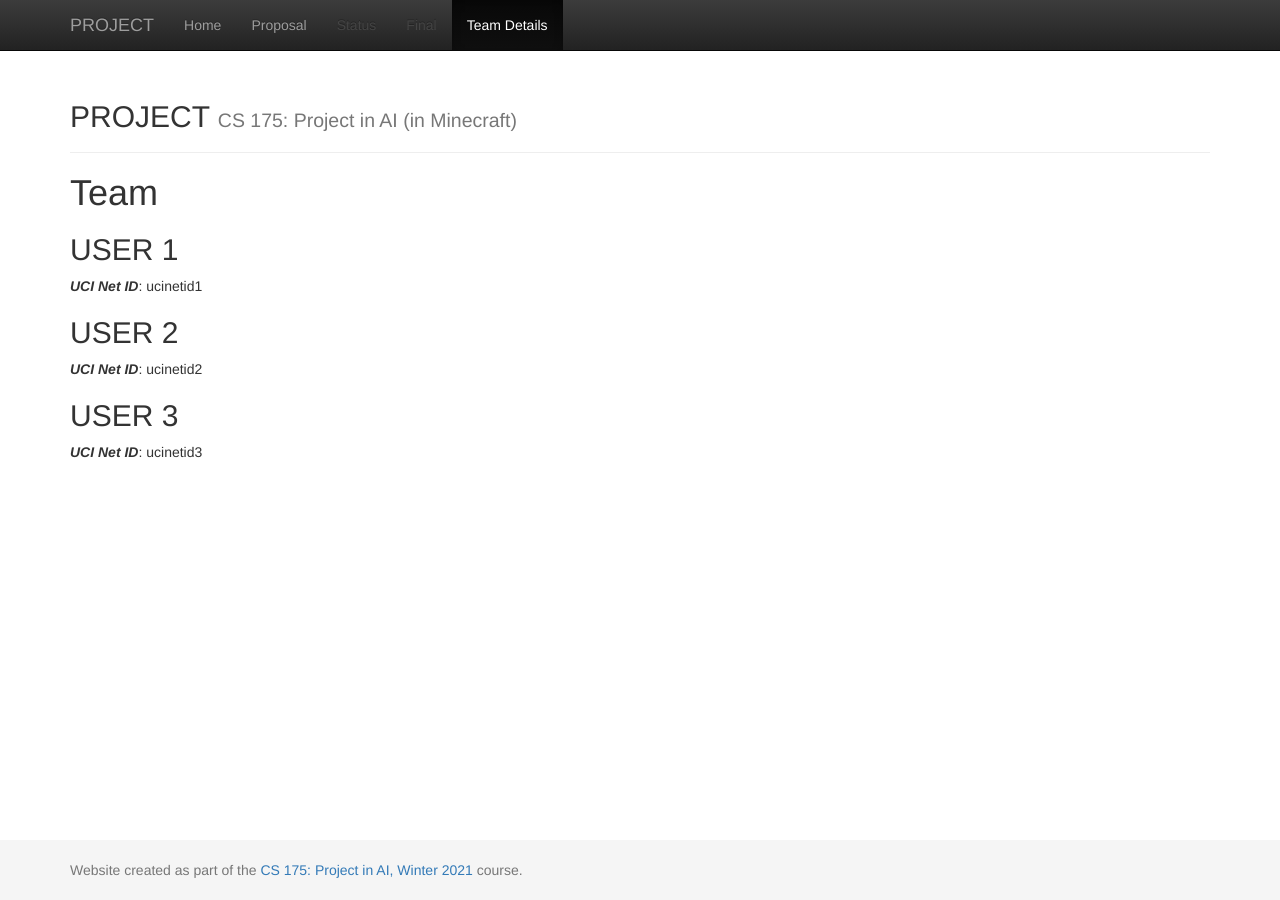
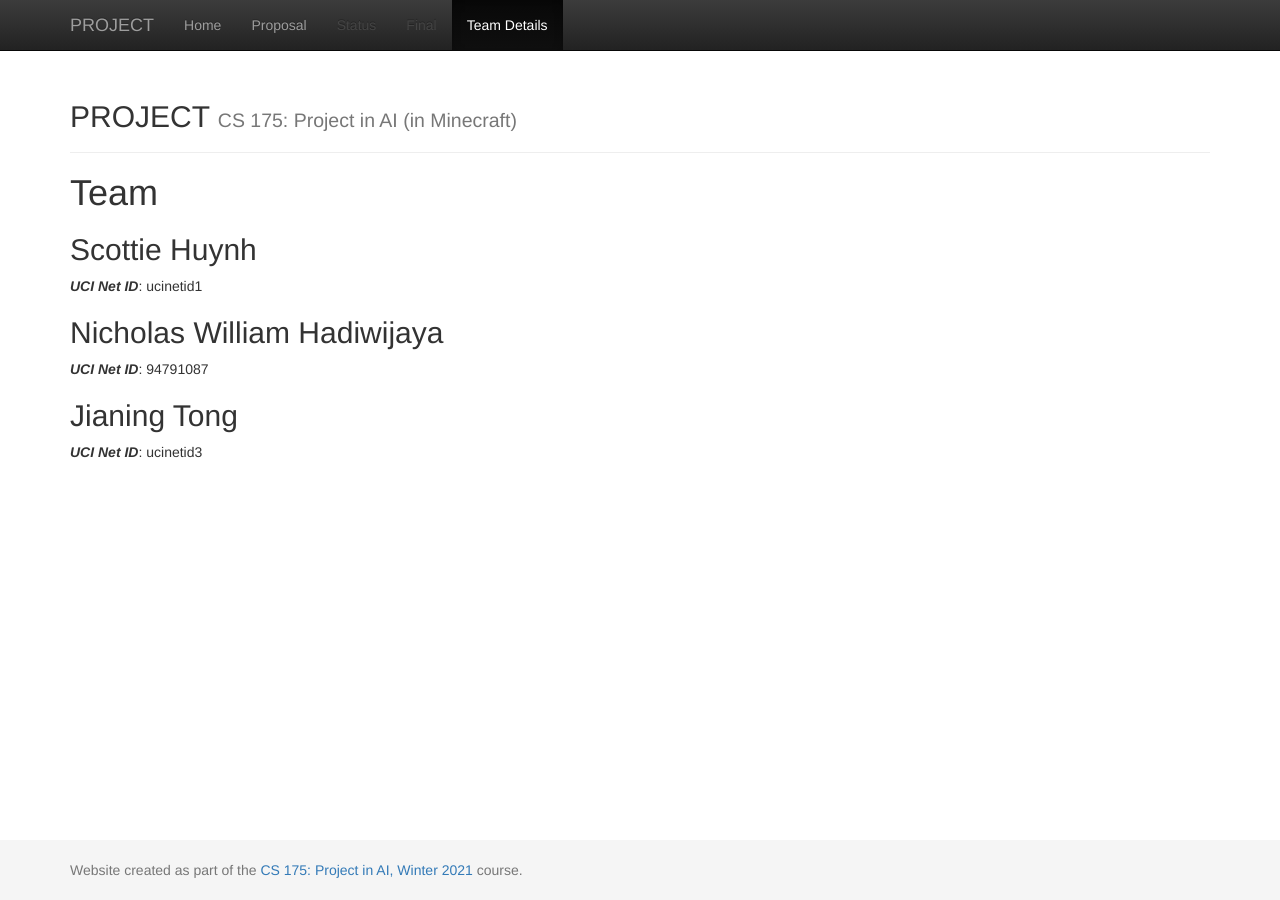
Before and after one commit to gale2307/Jarvis, a Jekyll site: the page built from docs/team.md, in a window 1280 px wide. Built offline with Jekyll 4.4.1, drawn with Linux system fonts in a browser that asks for light colours.

Commit message:
Update team.md

```diff
--- a/docs/team.md
+++ b/docs/team.md
@@ -6,11 +6,11 @@ title:  Team
 # {{ page.title }}
 
 
-## USER 1
+## Scottie Huynh
 ***UCI Net ID***: ucinetid1
 
-## USER 2
-***UCI Net ID***: ucinetid2
+## Nicholas William Hadiwijaya
+***UCI Net ID***: 94791087
 
-## USER 3
+## Jianing Tong
 ***UCI Net ID***: ucinetid3
```
